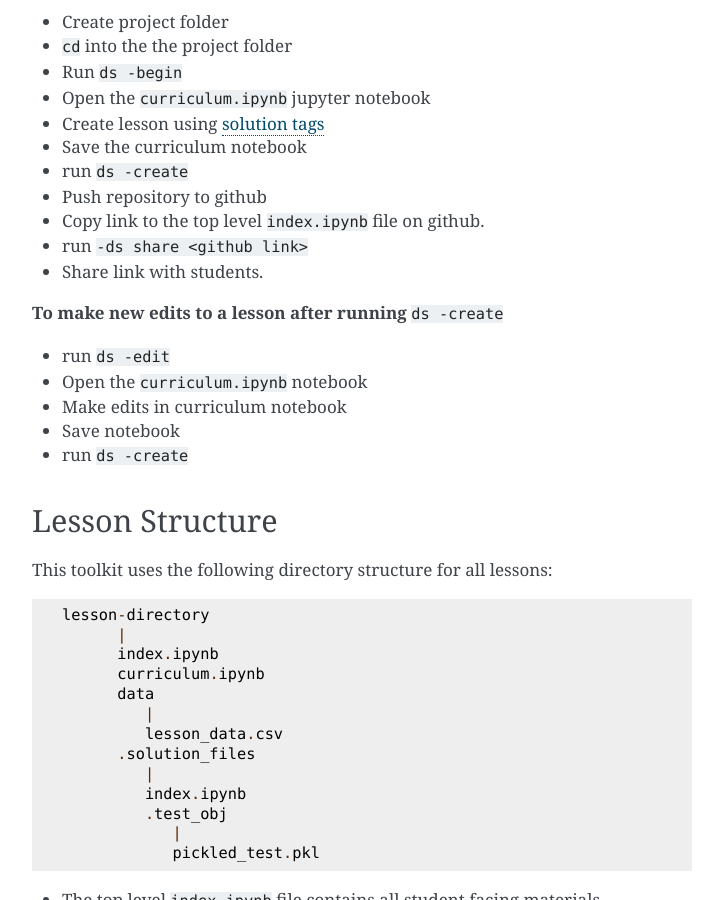
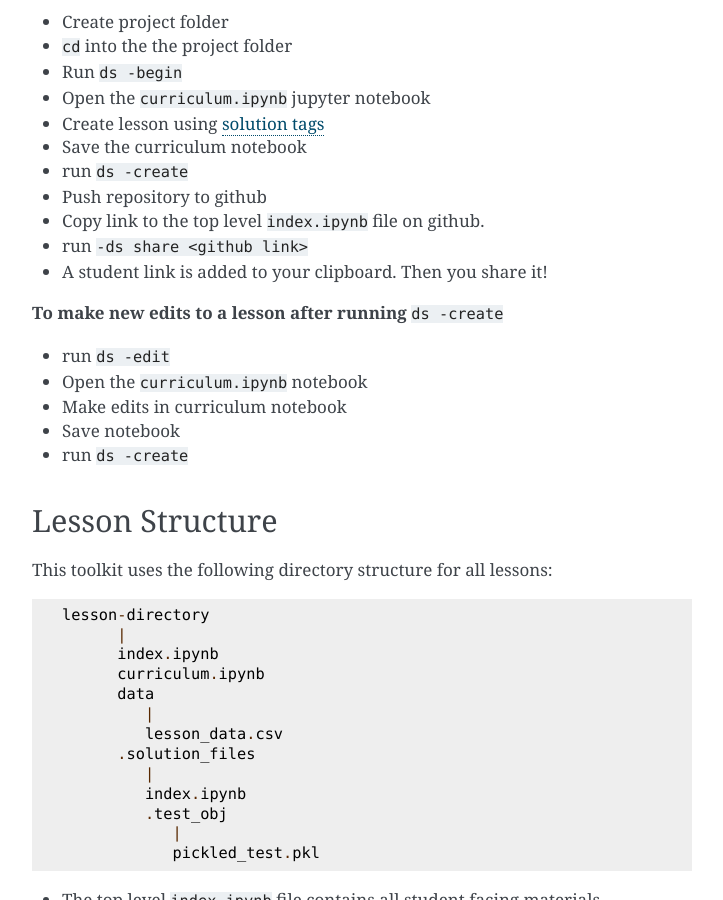
Before and after one commit to Spencerx/dscreate, a Sphinx documentation site: the page built from docs/index.rst, in a window 1280 px wide and 900 px high, scrolled down 1601 px. Shown: the whole window, without its empty margins (388-1111 px from the left). Built offline with Sphinx 7.4.7, drawn with Linux system fonts in a browser that asks for light colours.

Commit message:
Docs edit

```diff
--- a/docs/index.rst
+++ b/docs/index.rst
@@ -77,7 +77,7 @@ Creating A Lesson
 * Push repository to github
 * Copy link to the top level ``index.ipynb`` file on github.
 * run ``-ds share <github link>``
-* Share link with students.
+* A student link is added to your clipboard. Then you share it!
 
 **To make new edits to a lesson after running** ``ds -create``
 
```
